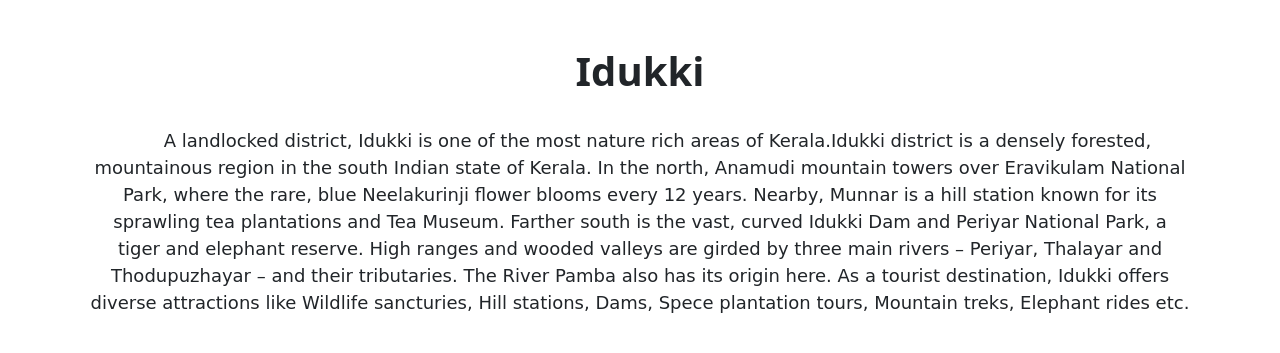
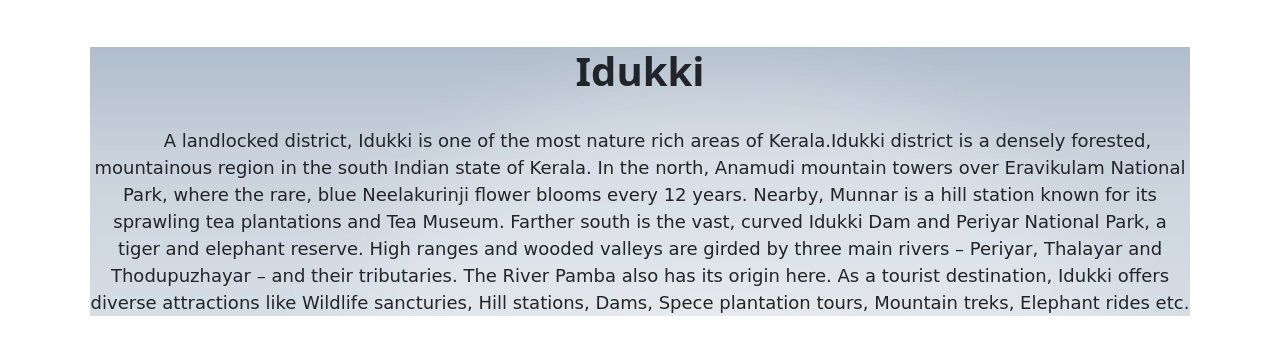
Before and after one commit to arjuniyyani/test, a plain HTML site: page idukki.html in a window 1280 px wide. Shown: the top 353 px of the page. Drawn offline with nearby package versions, Linux system fonts and the light colour scheme; the site is published under a folder, as on GitHub Pages, so addresses that start at the root find nothing.

Commit message:
Update common.css

```diff
--- a/common.css
+++ b/common.css
@@ -7,7 +7,7 @@ body{
 
 }
 .top{
-    background-image: url("/images/lightbg.jpg");
+    background-image: url("images/lightbg.jpg");
 }
 
 .top h1{
```
